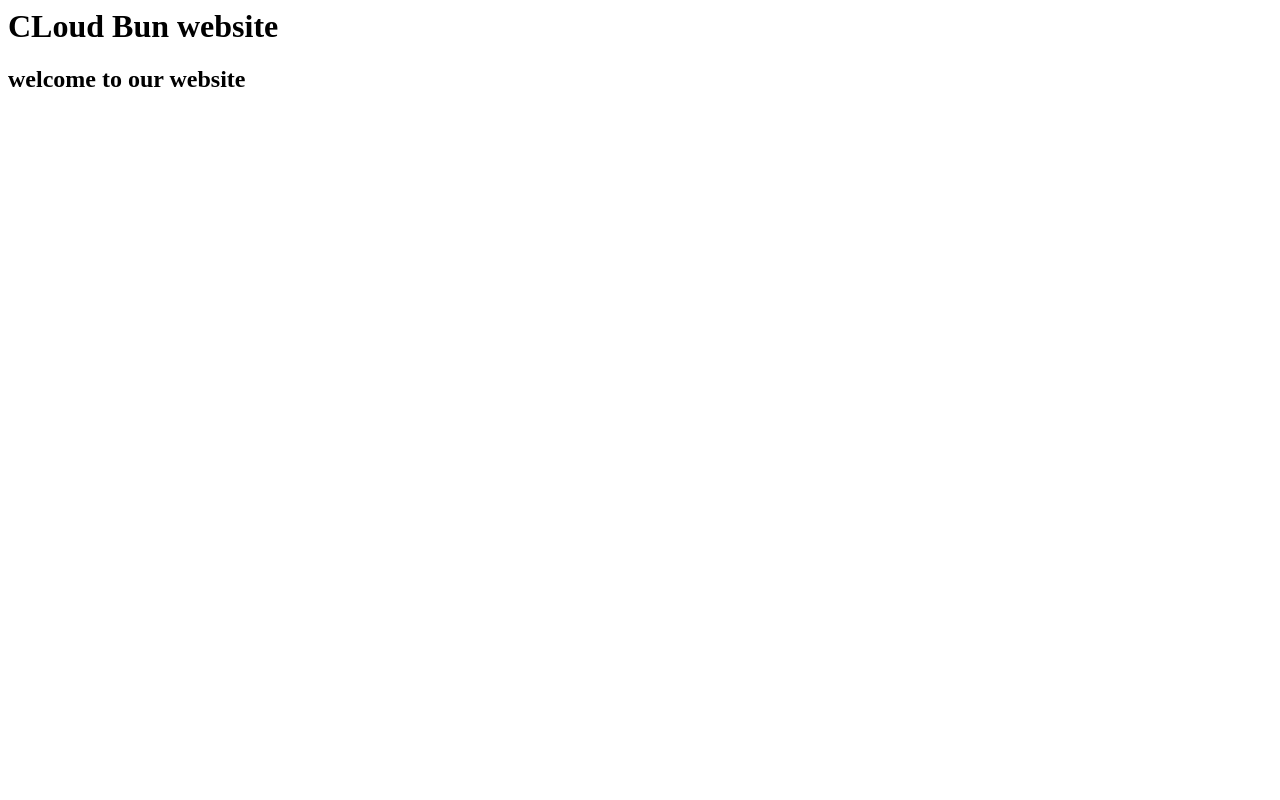
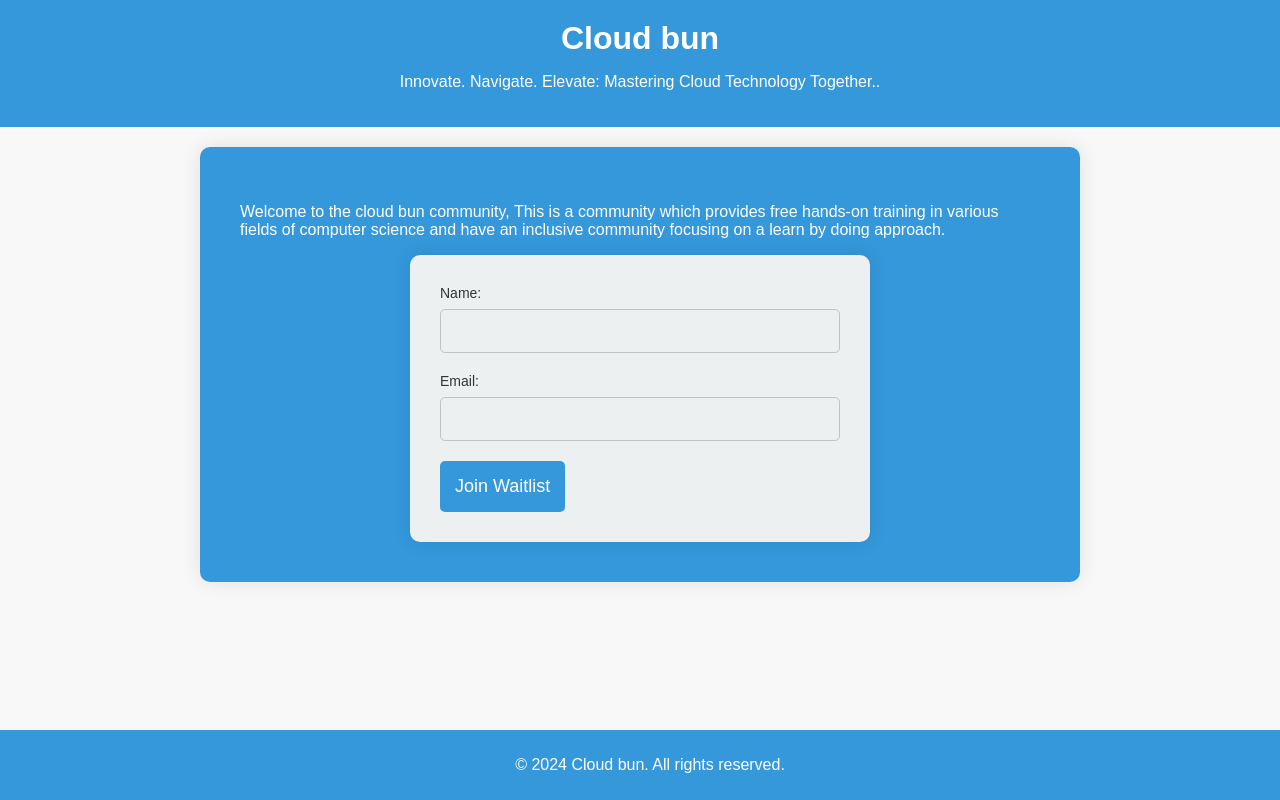
Before and after one commit to iamnirajdotcom/cloudbun, a plain HTML site: page index.html in a window 1280 px wide. Drawn offline with Linux system fonts and the light colour scheme.

Commit message:
Modify index.com and create script.js and style.css

```diff
--- a/index.html
+++ b/index.html
@@ -1,2 +1,37 @@
-<h1> CLoud Bun website <h1>
-<h2>welcome to our website</h2>
+<!DOCTYPE html>
+<html lang="en">
+<head>
+    <meta charset="UTF-8">
+    <meta name="viewport" content="width=device-width, initial-scale=1.0">
+    <link rel="stylesheet" type="text/css" href="style.css">
+    <link rel="icon" type="image/x-icon" href="/image/favicon3.png">
+    <script src="script.js" defer></script>
+    <title>Coder Castell</title>
+</head>
+<body>
+    <header>
+        <h1>Cloud bun</h1>
+        <p>Innovate. Navigate. Elevate: Mastering Cloud Technology Together..</p>
+    </header>
+
+    <section>
+        <p>Welcome to the cloud bun community, This is a community which provides free hands-on training in various fields of computer science and have an inclusive community focusing on a learn by doing approach.</p>
+        <!-- You can add more content or sections here -->
+
+        <!-- Waitlist Form -->
+        <form action="#" method="post" id="waitlistForm" onsubmit="joinWaitlist(); return false;">
+            <label for="name">Name:</label>
+            <input type="text" id="name" name="name" required>
+
+            <label for="email">Email:</label>
+            <input type="email" id="email" name="email" required>
+
+            <button type="submit">Join Waitlist</button>
+        </form>
+    </section>
+
+    <footer>
+        <p>&copy; 2024 Cloud bun. All rights reserved.</p>
+    </footer>
+</body>
+</html>
--- /dev/null
+++ b/script.js
@@ -0,0 +1,15 @@
+// script.js
+
+function joinWaitlist() {
+    // Get form values
+    var name = document.getElementById('name').value;
+    var email = document.getElementById('email').value;
+
+    // Simulate sending details to your email (replace this with actual server-side code)
+    var mailtoLink = 'mailto:iamniraj@gmail.com?subject=Waitlist%20Submission&body=Name:%20' + name + '%0AEmail:%20' + email;
+    window.location.href = mailtoLink;
+
+    // You can also log the details to the console (for testing purposes)
+    console.log('Name:', name);
+    console.log('Email:', email);
+}
--- /dev/null
+++ b/style.css
@@ -0,0 +1,138 @@
+/* style.css */
+
+body {
+    font-family: 'Arial', sans-serif;
+    margin: 0;
+    padding: 0;
+    background-color: #f8f8f8;
+    color: #333;
+}
+
+header {
+    background-color: #3498db;
+    color: #fff;
+    text-align: center;
+    padding: 20px;
+}
+
+header h1 {
+    margin: 0;
+}
+
+section {
+    max-width: 800px;
+    margin: 20px auto;
+    padding: 20px;
+    background-color: #fff;
+    box-shadow: 0 0 10px rgba(0, 0, 0, 0.1);
+}
+
+footer {
+    text-align: center;
+    padding: 10px;
+    background-color: #3498db;
+    color: #fff;
+    position: fixed;
+    bottom: 0;
+    width: 100%;
+}
+/*
+section {
+    max-width: 800px;
+    margin: 20px auto;
+    padding: 20px;
+    background-color: #fff;
+    box-shadow: 0 0 10px rgba(0, 0, 0, 0.1);
+}
+
+form {
+    max-width: 400px;
+    margin: 20px auto;
+}
+
+label {
+    display: block;
+    margin-bottom: 8px;
+    color: #333;
+}
+
+input {
+    width: 100%;
+    padding: 10px;
+    margin-bottom: 16px;
+    border: 1px solid #ddd;
+    border-radius: 4px;
+    box-sizing: border-box;
+}
+
+button {
+    background-color: #3498db;
+    color: #fff;
+    padding: 12px;
+    border: none;
+    border-radius: 4px;
+    cursor: pointer;
+}
+
+button:hover {
+    background-color: #2980b9;
+} */
+section {
+    max-width: 800px;
+    margin: 20px auto;
+    padding: 40px;
+    background-color: #3498db; /* Dodger Blue */
+    color: #fff;
+    box-shadow: 0 0 20px rgba(0, 0, 0, 0.1);
+    border-radius: 10px;
+}
+
+form {
+    max-width: 400px;
+    margin: 0 auto;
+    background-color: #ecf0f1; /* Dim White */
+    padding: 30px;
+    border-radius: 10px;
+    box-shadow: 0 0 20px rgba(0, 0, 0, 0.1);
+}
+
+label {
+    display: block;
+    margin-bottom: 8px;
+    font-size: 14px;
+    color: #333;
+}
+
+input {
+    width: 100%;
+    padding: 12px;
+    margin-bottom: 20px;
+    border: 1px solid #bdc3c7; /* Silver */
+    border-radius: 5px;
+    box-sizing: border-box;
+    font-size: 16px;
+    color: #333;
+    background-color: #ecf0f1; /* Dim White */
+}
+
+button {
+    background-color: #3498db; /* Dodger Blue */
+    color: #fff;
+    padding: 15px;
+    border: none;
+    border-radius: 5px;
+    cursor: pointer;
+    font-size: 18px;
+    transition: background-color 0.3s ease;
+}
+
+button:hover {
+    background-color: #2980b9; /* Darker Dodger Blue */
+}
+
+/* Style for better form responsiveness */
+@media screen and (max-width: 600px) {
+    form {
+        width: 90%;
+    }
+}
```
Also changed, not shown: image/favicon3.png (added).
